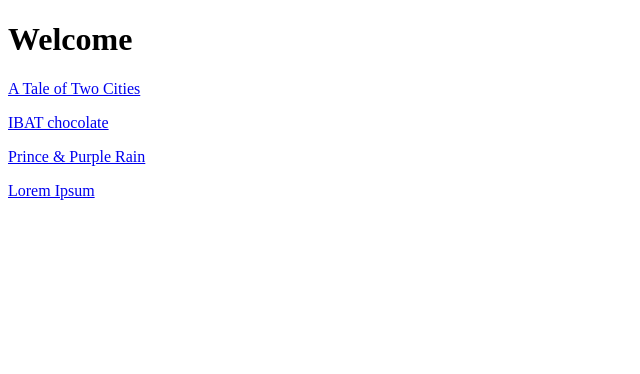
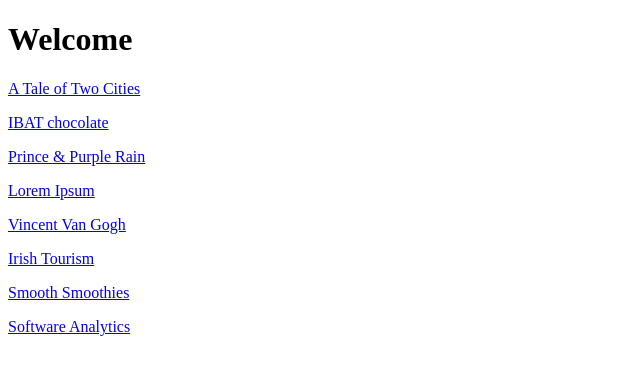
Before and after one commit to lenamont/lenamont.github.io, a plain HTML site: page index.html in a window 1280 px wide. Shown: the whole page, without its empty margins (0-640 px from the left). Drawn offline with Linux system fonts and the light colour scheme.

Commit message:
Add files via upload

```diff
--- a/index.html
+++ b/index.html
@@ -14,5 +14,9 @@
   <p><a href="page-3.html"> Prince & Purple Rain</a></p>
   <p><a href="page-4.html"> Lorem Ipsum</a></p>
 
+  <p><a href="page-5.html"> Vincent Van Gogh</a></p>
+  <p><a href="page-6.html"> Irish Tourism</a></p>
+  <p><a href="page-7.html"> Smooth Smoothies</a></p>
+  <p><a href="page-8.html"> Software Analytics</a></p>
 </body>
 </html>
```
